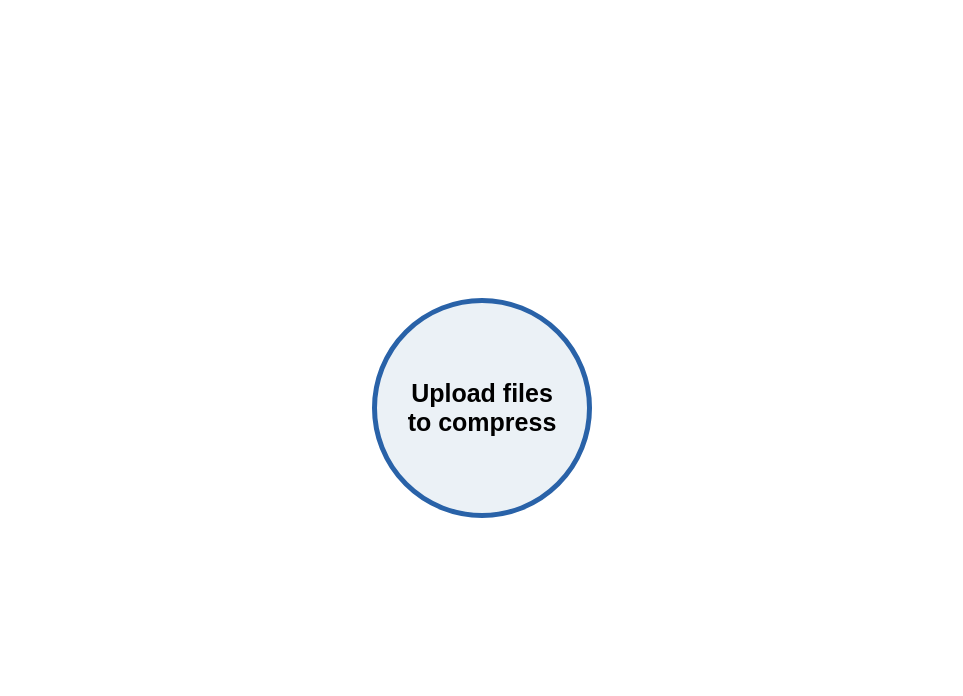
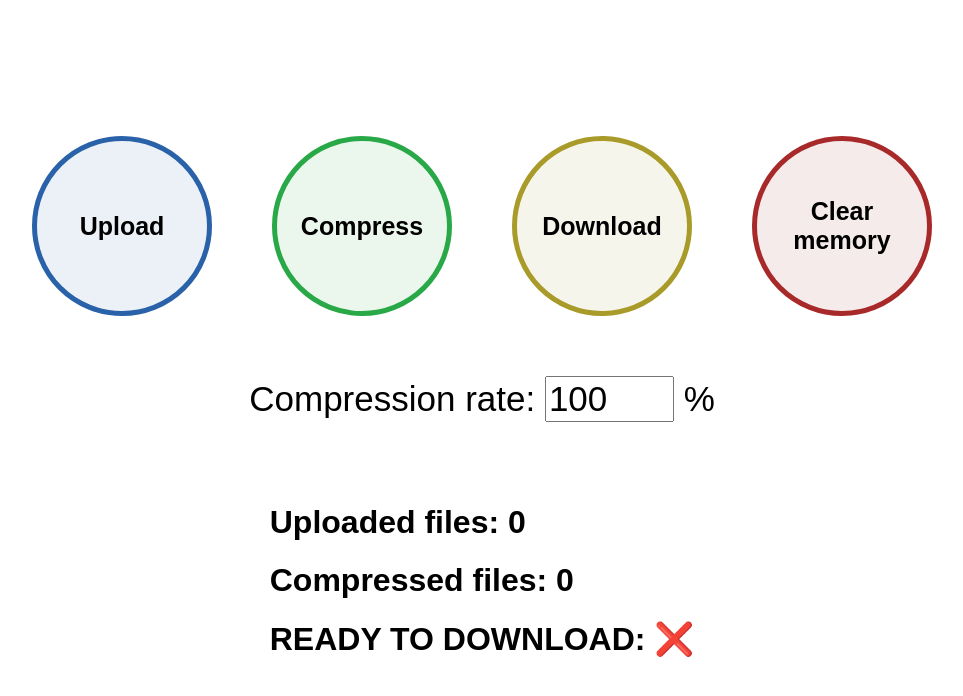
Before and after one commit to WawrzenskiPatryk/local-img-compress, a Vue app: page / in a window 1280 px wide. Shown: the top 696 px of the page, without its empty margins (158-1121 px from the left). Built offline with nearby package versions, Linux system fonts and the light colour scheme.

Commit message:
add basic functionalities

```diff
--- a/package.json
+++ b/package.json
@@ -9,6 +9,7 @@
     "lint": "eslint . --ext .vue,.js,.jsx,.cjs,.mjs --fix --ignore-path .gitignore"
   },
   "dependencies": {
+    "compressorjs": "^1.1.1",
     "vue": "^3.2.45"
   },
   "devDependencies": {
--- a/src/App.vue
+++ b/src/App.vue
@@ -1,24 +1,71 @@
 <template>
   <main class="compressor">
-    <button class="compressor__upload-button" @click="onUploadButtonClick">
-      Upload files
-      <br />
-      to compress
+    <div class="compressor__buttons">
+      <button class="compressor__upload-button" @click="onUploadButtonClick">
+        Upload
+        <input
+          multiple
+          type="file"
+          accept="image/*"
+          ref="uploadInput"
+          class="compressor__upload-input"
+          @change="onInputChange"
+        />
+      </button>
+      <button
+        class="compressor__upload-button compressor__upload-button--compress"
+        @click="compressFiles"
+      >
+        Compress
+      </button>
+      <button
+        class="compressor__upload-button compressor__upload-button--download"
+        @click="downloadFiles"
+      >
+        Download
+      </button>
+      <button
+        class="compressor__upload-button compressor__upload-button--clear"
+        @click="clearFiles"
+      >
+        Clear memory
+      </button>
+    </div>
+    <div class="compressor__rate">
+      Compression rate:
       <input
-        ref="uploadInput"
-        type="file"
-        class="compressor__input"
-        multiple
-        @change="onInputChange"
+        name="rate"
+        v-model="compressionRate"
+        type="number"
+        max="100"
+        min="0"
+        class="compressor__rate"
       />
-    </button>
+      %
+    </div>
+    <div>
+      <h1>Uploaded files: {{ uploadedAmount }}</h1>
+      <h1>Compressed files: {{ compressedAmount }}</h1>
+      <h1>READY TO DOWNLOAD: {{ isReadyToDownload ? "✅" : "❌" }}</h1>
+    </div>
   </main>
 </template>
 
 <script setup>
-import { ref } from "vue";
+import { ref, computed } from "vue";
+import Compressor from "compressorjs";
 
+const minifiedImages = ref([]);
 const uploadInput = ref();
+const uploadedAmount = ref(0);
+const compressedAmount = ref(0);
+const compressionRate = ref(100);
+const isCompressionLoading = ref(false);
+
+const isReadyToDownload = computed(() => {
+  const difference = uploadedAmount.value - compressedAmount.value;
+  return !difference && !!uploadedAmount.value;
+});
 
 function onUploadButtonClick() {
   uploadInput.value.click();
@@ -26,36 +73,111 @@ function onUploadButtonClick() {
 
 function onInputChange() {
   const images = Array.from(uploadInput.value.files);
-  images.forEach((image) => {
-    console.log(image);
+  uploadedAmount.value += images.length;
+}
+
+async function compressFiles() {
+  if (isCompressionLoading.value || isReadyToDownload.value) return;
+  isCompressionLoading.value = true;
+  const images = Array.from(uploadInput.value.files);
+  images.forEach((file) => {
+    new Compressor(file, {
+      quality: compressionRate.value / 100,
+      success(result) {
+        const file = new File([result], `min-${result.name}`);
+        minifiedImages.value.push(file);
+        compressedAmount.value++;
+        if (compressedAmount.value === uploadedAmount.value) {
+          console.log("FINISHED");
+          images.value = null;
+        }
+      },
+      error(e) {
+        console.warn(e);
+      },
+    });
   });
+  isCompressionLoading.value = false;
+}
+
+function downloadFiles() {
+  console.log(minifiedImages.value);
+}
+
+function clearFiles() {
+  minifiedImages.value = [];
+  uploadedAmount.value = 0;
+  compressedAmount.value = 0;
+  console.log("CLEARED");
 }
 </script>
 
 <style lang="scss" scoped>
+* {
+  font-family: Arial, Helvetica, sans-serif;
+}
 .compressor {
   display: flex;
+  flex-direction: column;
   justify-content: center;
   align-items: center;
+  gap: 60px;
   height: 100vh;
+
+  &__buttons {
+    display: flex;
+    gap: 60px;
+  }
 
   &__upload-button {
     font-size: 25px;
     padding: 15px;
-    height: 220px;
-    width: 220px;
-    border: 5px solid rgb(41, 98, 168);
+    height: 180px;
+    width: 180px;
     border-radius: 100%;
-    background-color: rgb(235, 241, 246);
     cursor: pointer;
     font-weight: bold;
     transition: 100ms ease;
+    border: 5px solid rgb(41, 98, 168);
+    background-color: rgb(235, 241, 246);
+
     &:hover {
       background-color: rgb(219, 231, 241);
     }
+
+    &--compress {
+      border: 5px solid rgb(41, 168, 71);
+      background-color: rgb(235, 246, 236);
+
+      &:hover {
+        background-color: rgb(220, 241, 219);
+      }
+    }
+
+    &--download {
+      border: 5px solid rgb(168, 155, 41);
+      background-color: rgb(246, 245, 235);
+
+      &:hover {
+        background-color: rgb(239, 241, 219);
+      }
+    }
+
+    &--clear {
+      border: 5px solid rgb(168, 41, 41);
+      background-color: rgb(246, 235, 235);
+
+      &:hover {
+        background-color: rgb(241, 219, 219);
+      }
+    }
   }
 
-  &__input {
+  &__rate {
+    font-size: 35px;
+  }
+
+  &__upload-input {
     display: none;
   }
 }
```
Also changed, not shown: 1 other file (tests, documents, lock files or other folders).
